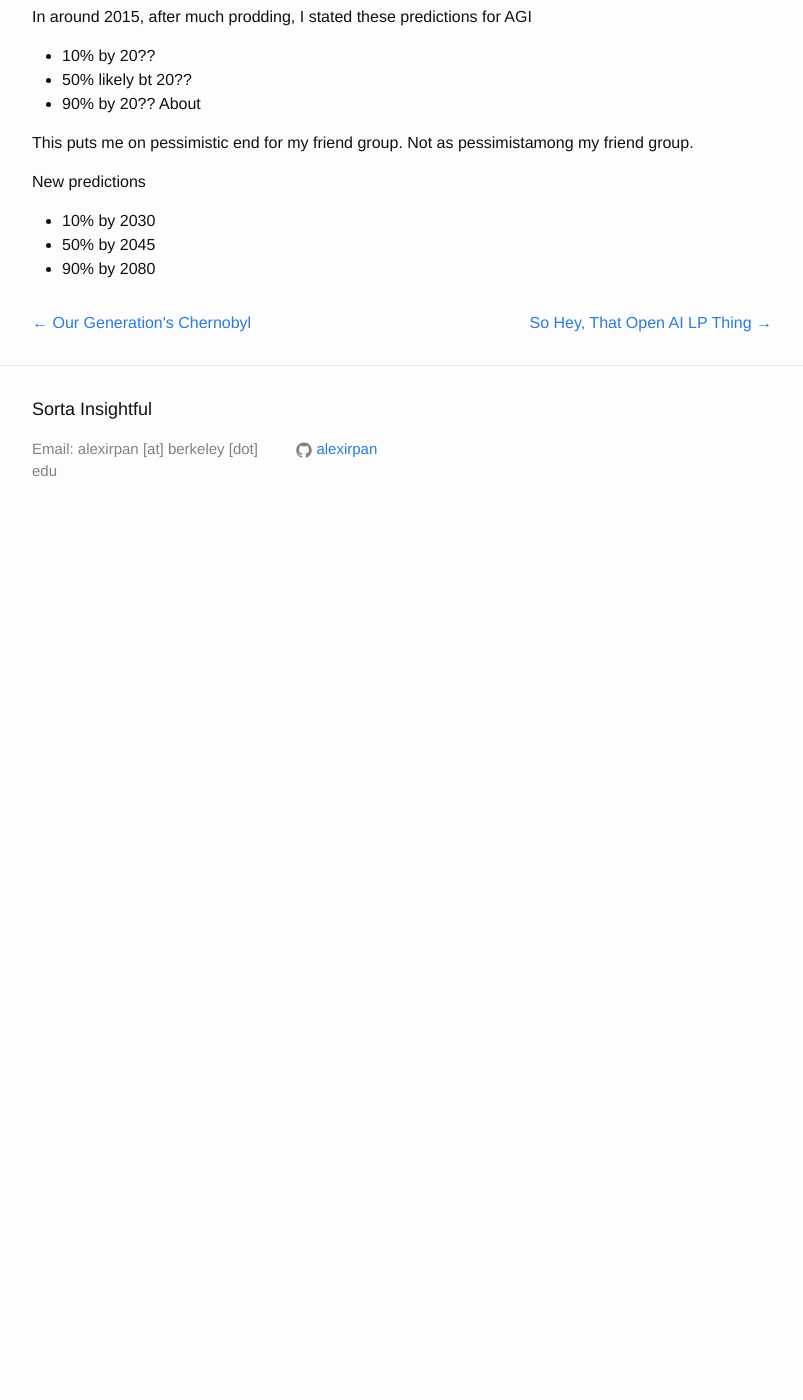
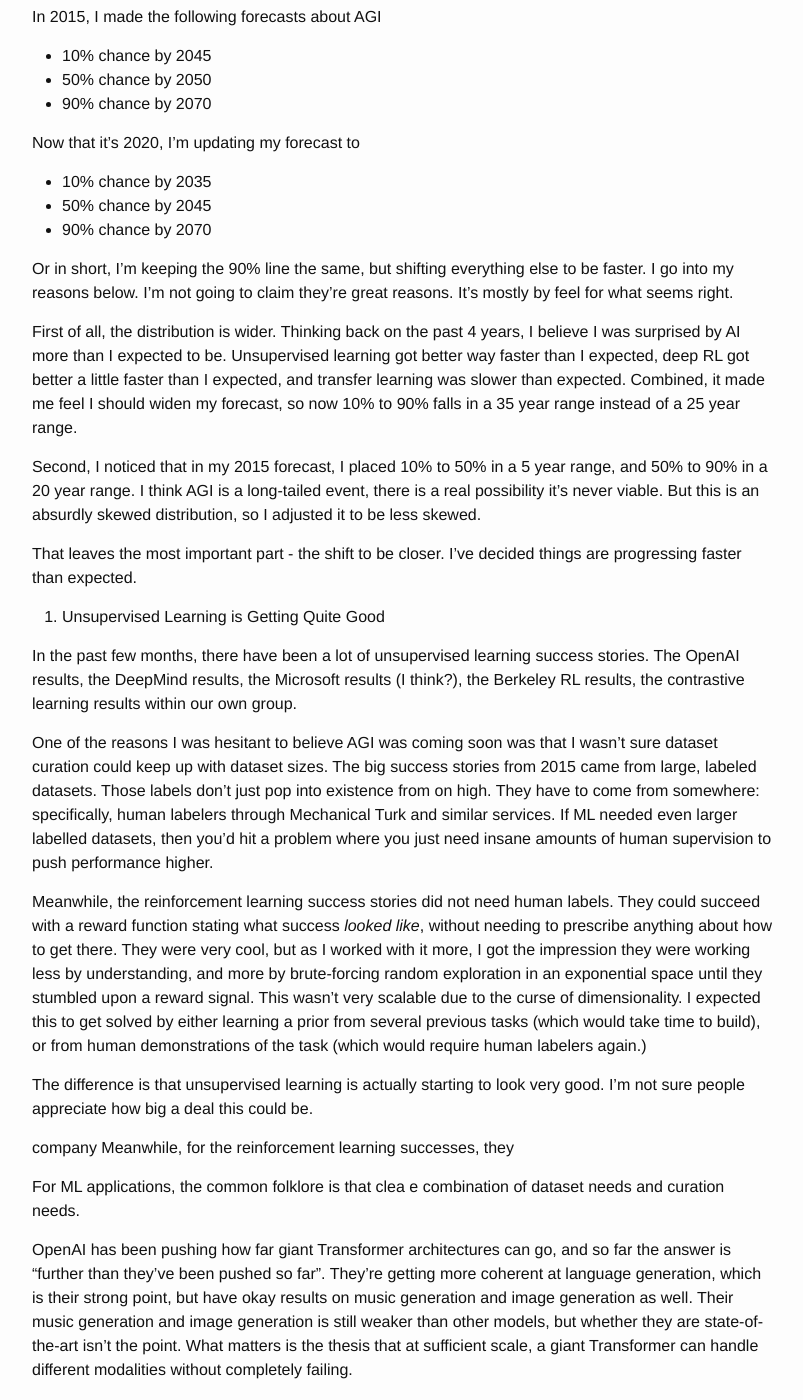
Before and after one commit to alexirpan/alexirpan.github.io, a Jekyll site: the page built from _posts/2020-06-19-ai-timelines.markdown, in a window 1280 px wide and 1400 px high, scrolled down 218 px. Shown: the whole window, without its empty margins (238-1041 px from the left). Built offline with Jekyll 4.4.1, drawn with Linux system fonts in a browser that asks for light colours; nearby versions of some CDN libraries; before the commit the page ends 900 px from its top, so only the background shows below that.

Commit message:
Updating this

```diff
--- a/_posts/2020-06-19-ai-timelines.markdown
+++ b/_posts/2020-06-19-ai-timelines.markdown
@@ -4,17 +4,83 @@
 date:   2020-06-19 15:06:00 -0700
 ---
 
-In around 2015, after much prodding, I stated these predictions for AGI
+In 2015, I made the following forecasts about AGI
 
-* 10% by 20??
-* 50% likely bt 20??
-* 90% by 20??
-About
+* 10% chance by 2045
+* 50% chance by 2050
+* 90% chance by 2070
 
-This puts me on pessimistic end for my friend group. Not as pessimistamong my friend group.
+Now that it's 2020, I'm updating my forecast to
 
-New predictions
+* 10% chance by 2035
+* 50% chance by 2045
+* 90% chance by 2070
 
-* 10% by 2030
-* 50% by 2045
-* 90% by 2080
+Or in short, I'm keeping the 90% line the same, but shifting everything else to
+be faster. I go into my reasons below. I'm not going to claim they're great
+reasons. It's mostly by feel for what seems right.
+
+First of all, the distribution is wider. Thinking back on the past 4 years, I
+believe I was surprised by AI more than I expected to be. Unsupervised learning
+got better way faster than I expected, deep RL got better a little faster than
+I expected, and transfer learning was slower than expected. Combined, it made
+me feel I should widen my forecast, so now 10% to 90% falls in a 35 year range
+instead of a 25 year range.
+
+Second, I noticed that in my 2015 forecast, I placed 10% to 50% in a 5 year
+range, and 50% to 90% in a 20 year range. I think AGI is a long-tailed event,
+there is a real possibility it's never viable. But this is an absurdly skewed
+distribution, so I adjusted it to be less skewed.
+
+That leaves the most important part - the shift to be closer. I've decided
+things are progressing faster than expected.
+
+1. Unsupervised Learning is Getting Quite Good
+
+In the past few months, there have been a lot of unsupervised learning success
+stories. The OpenAI results, the DeepMind results, the Microsoft results (I think?),
+the Berkeley RL results, the contrastive learning results within our own group.
+
+One of the reasons I was hesitant to believe AGI was coming soon was that I
+wasn't sure dataset curation could keep up with dataset sizes. The big success
+stories from 2015 came from large, labeled datasets. Those labels don't just
+pop into existence from on high. They have to come from somewhere: specifically,
+human labelers through Mechanical Turk and similar services. If ML needed
+even larger labelled datasets, then you'd hit a problem where you just need
+insane amounts of human supervision to push performance higher.
+
+Meanwhile, the reinforcement learning success stories did not need human labels.
+They could succeed with a reward function stating what success *looked like*,
+without needing to prescribe anything about how to get there. They were very
+cool, but as I worked with it more, I got the impression they were working less
+by understanding, and more by brute-forcing random exploration in an exponential
+space until they stumbled upon a reward signal. This wasn't very scalable due
+to the curse of dimensionality.
+I expected this to
+get solved by either learning a prior from several previous tasks (which would
+take time to build), or from human demonstrations of the task (which would
+require human labelers again.)
+
+The difference is that unsupervised learning is actually starting to look very
+good. I'm not sure people appreciate how big a deal this could be.
+
+
+
+company
+Meanwhile, for the
+reinforcement learning successes, they
+
+For ML applications, the
+common folklore is that clea
+e
+combination of dataset needs and curation needs.
+
+
+OpenAI has been pushing how far giant Transformer architectures can go, and so
+far the answer is "further than they've been pushed so far". They're getting
+more coherent at language generation, which is their strong point, but have okay
+results on music generation and image generation as well. Their music
+generation and image generation is still weaker than other models, but whether they
+are state-of-the-art isn't the point. What matters is the thesis that at
+sufficient scale, a giant Transformer can handle different modalities without
+completely failing.
```
